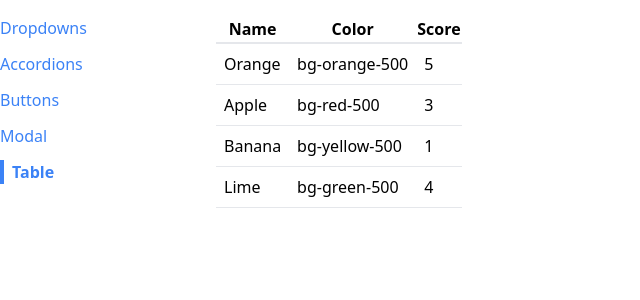
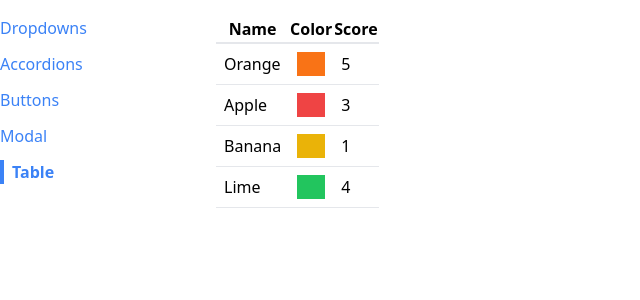
Before and after one commit to kardi06/react-coms, a React (Create React App) app: page /table in a window 1280 px wide. Shown: the top 300 px of the page, without its empty margins (0-640 px from the left). Built offline with nearby package versions, Linux system fonts and the light colour scheme.

Commit message:
table - fixing the color

```diff
--- a/src/pages/TablePage.js
+++ b/src/pages/TablePage.js
@@ -16,7 +16,7 @@ const TablePage = () => {
         },
         {
             label: 'Color',
-            render: (fruit) => fruit.color
+            render: (fruit) => <div className={`p-3 ${fruit.color}`}></div>
         },
         {
             label: 'Score',
```
